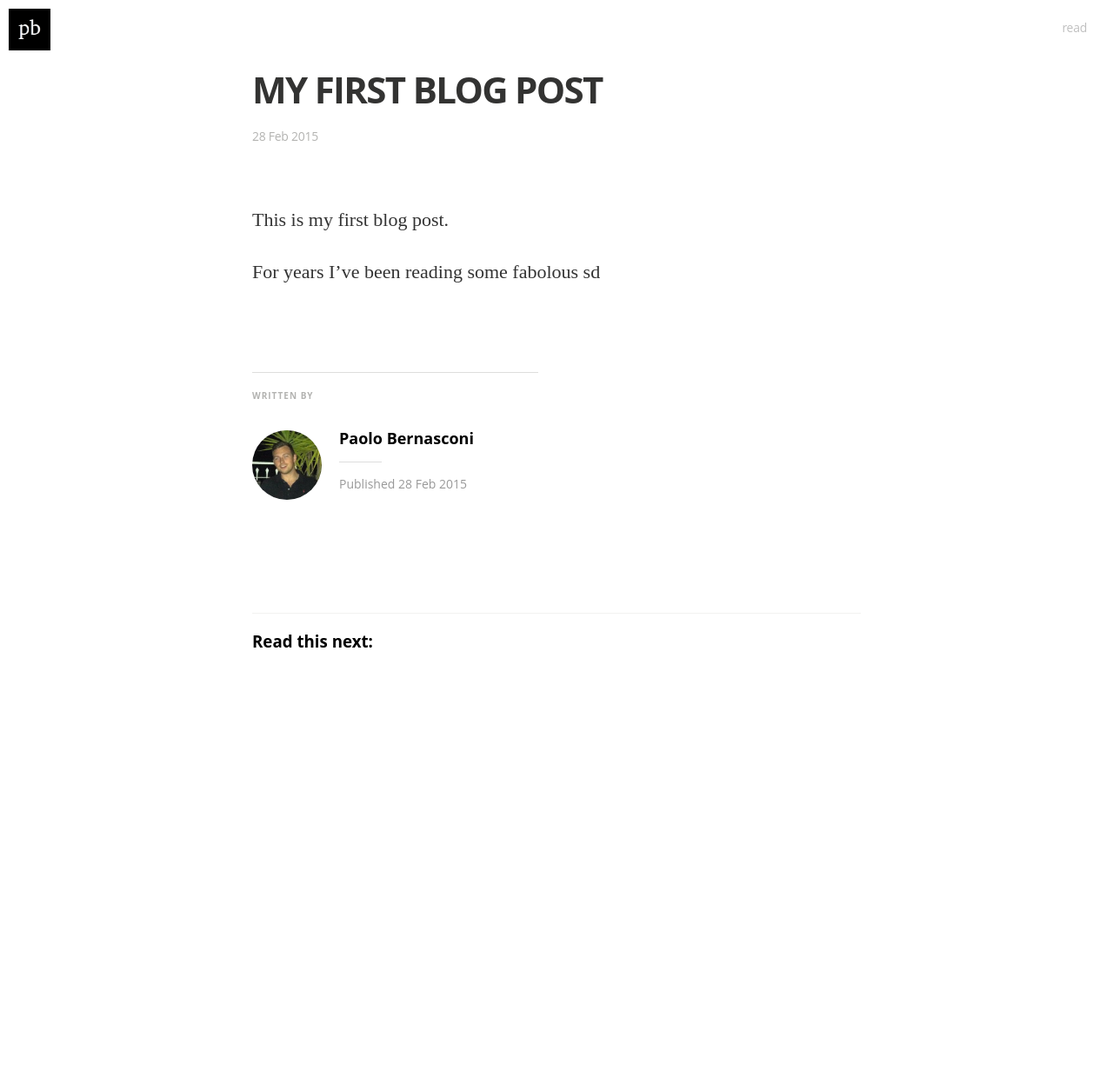
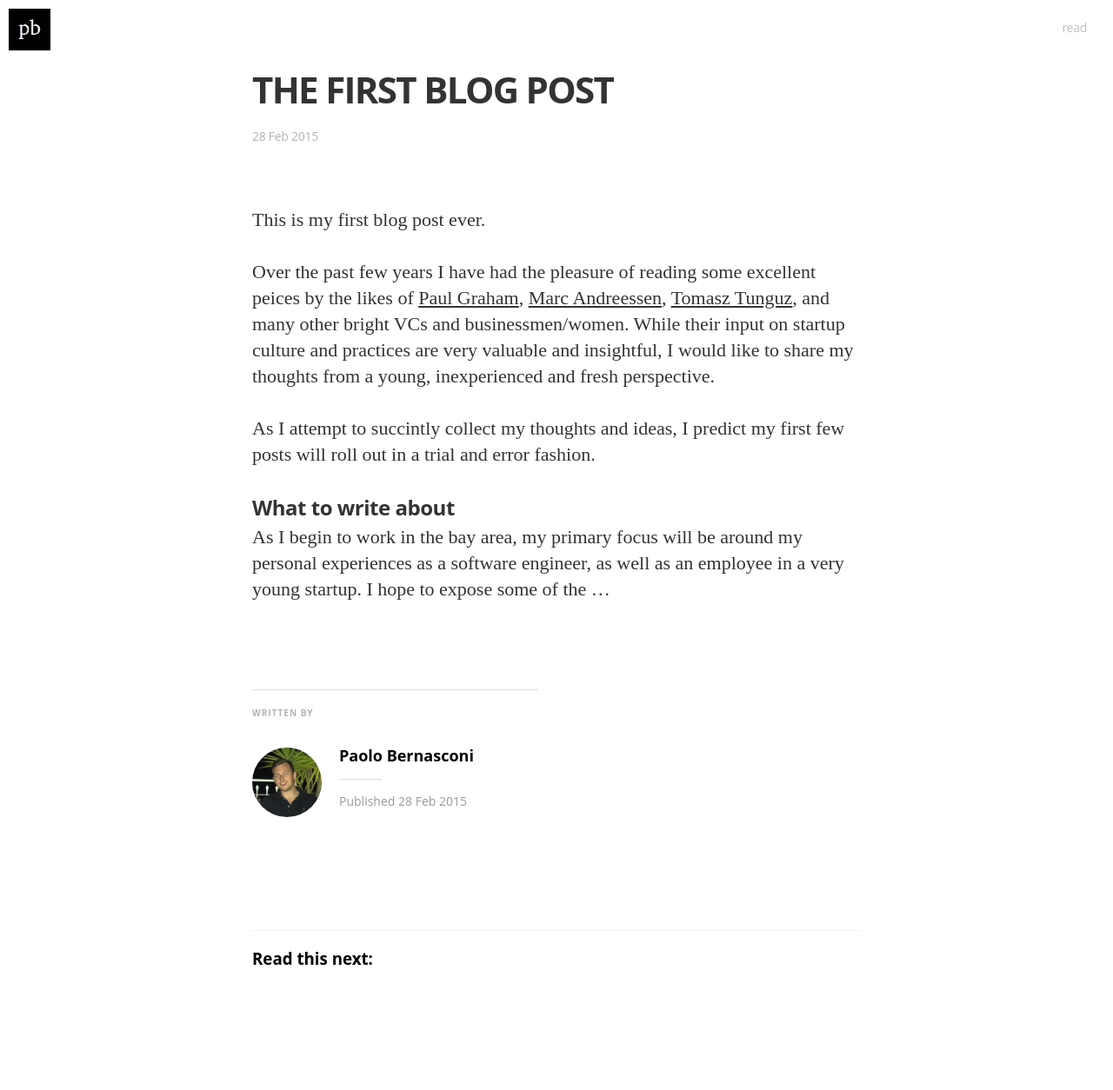
Before and after one commit to pbernasconi/pbernasconi.github.io, a Jekyll site: the page built from _posts/2014-02-28-first-blog-post.md, in a window 1280 px wide. Shown: the whole page at 87% size. Built offline with Jekyll 4.4.1, drawn with Linux system fonts in a browser that asks for light colours; nearby versions of some CDN libraries; some web fonts are replaced; Markdown is read by kramdown in place of the engine named in the settings; before the commit the page ends 900 px from its top, so only the background shows below that.

Commit message:
first blog post

```diff
--- a/_posts/2014-02-28-first-blog-post.md
+++ b/_posts/2014-02-28-first-blog-post.md
@@ -1,11 +1,19 @@
 ---
 layout: post
-title:  "My First Blog Post"
+title:  "The first blog post"
 date:   2015-02-28
 tags:
 ---
 
 
-This is my first blog post.
+This is my first blog post ever.
 
-For years I've been reading some fabolous sd
+Over the past few years I have had the pleasure of reading some excellent peices by the likes of [Paul Graham](http://paulgraham.com/articles.html), [Marc Andreessen](http://blog.pmarca.com/), [Tomasz Tunguz](http://tomtunguz.com/), and many other bright VCs and businessmen/women.
+While their input on startup culture and practices are very valuable and insightful, I would like to share my thoughts from a young, inexperienced and fresh perspective.
+
+As I attempt to succintly collect my thoughts and ideas, I predict my first few posts will roll out in a trial and error fashion.
+
+### What to write about
+
+As I begin to work in the bay area, my primary focus will be around my personal experiences as a software engineer, as well as an employee in a very young startup.
+I hope to expose some of the ...
--- a/css/main.sass
+++ b/css/main.sass
@@ -102,15 +102,16 @@ body
   .blog-title
     margin: 0
     padding: $rs*5.25 $rs $rs/2
-    font-size: 50px
+    font-size: 46px
     text-align: center
-    font-weight: 700
-    letter-spacing: -2px
     outline: 0
     line-height: 50px
     word-break: break-word
     color: #333
     a
+      font-weight: 500
+      letter-spacing: -2px
+      text-transform: uppercase
       text-decoration: none
       color: #333
       &:hover
@@ -124,6 +125,7 @@ body
     color: #666
     text-align: center
     font-weight: 400
+
   .custom-links
     margin: 0 0 50px
     text-align: center
@@ -152,7 +154,7 @@ body
       font-style: normal
       text-transform: uppercase
       display: block
-      font-size: 32px
+      font-size: 30px
       line-height: 1.1
       margin: 0 0
       a
@@ -164,9 +166,14 @@ body
     .post-excerpt
       font-weight: 300
       font-style: normal
-      font-size: 20px
-      line-height: 1.5
+      font-size: 18px
+      line-height: 1.6
       color: #666665
+      a
+        color: #333
+        text-decoration: underline
+        &:hover
+          color: #EF292A
     .post-meta
       font-size: 14px
       color: #b3b3b1
@@ -395,6 +402,8 @@ body
     a
       color: #333
       text-decoration: underline
+      &:hover
+        color: #EF292A
     img
       max-width: 100%
       margin: 0 auto
```
Also changed, not shown: README.md (deleted).
